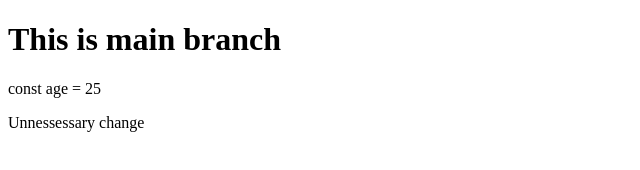
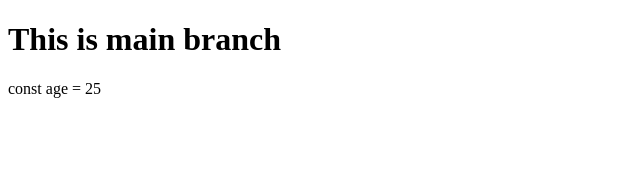
Before and after one commit to Shubhofficial1/test, a plain HTML site: page index.html in a window 1280 px wide. Shown: the whole page, without its empty margins (0-640 px from the left). Drawn offline with Linux system fonts and the light colour scheme.

Commit message:
Revert "Added Unneccesary change"
This reverts commit 99b5d1c3d8d4f2803f203dab2bbf359848f4da78.

```diff
--- a/index.html
+++ b/index.html
@@ -8,6 +8,5 @@
   <body>
     <h1>This is main branch</h1>
     <p>const age = 25</p>
-    <p>Unnessessary change</p>
   </body>
 </html>
```
